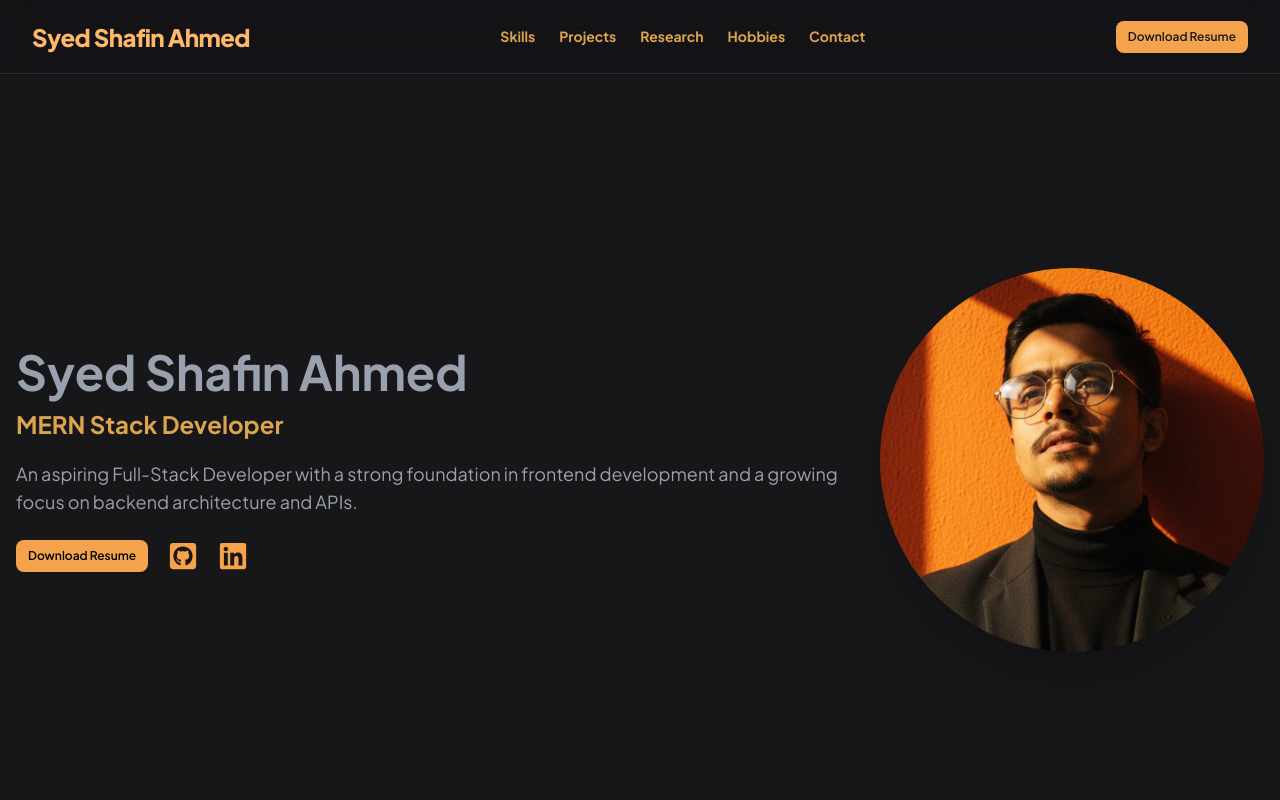
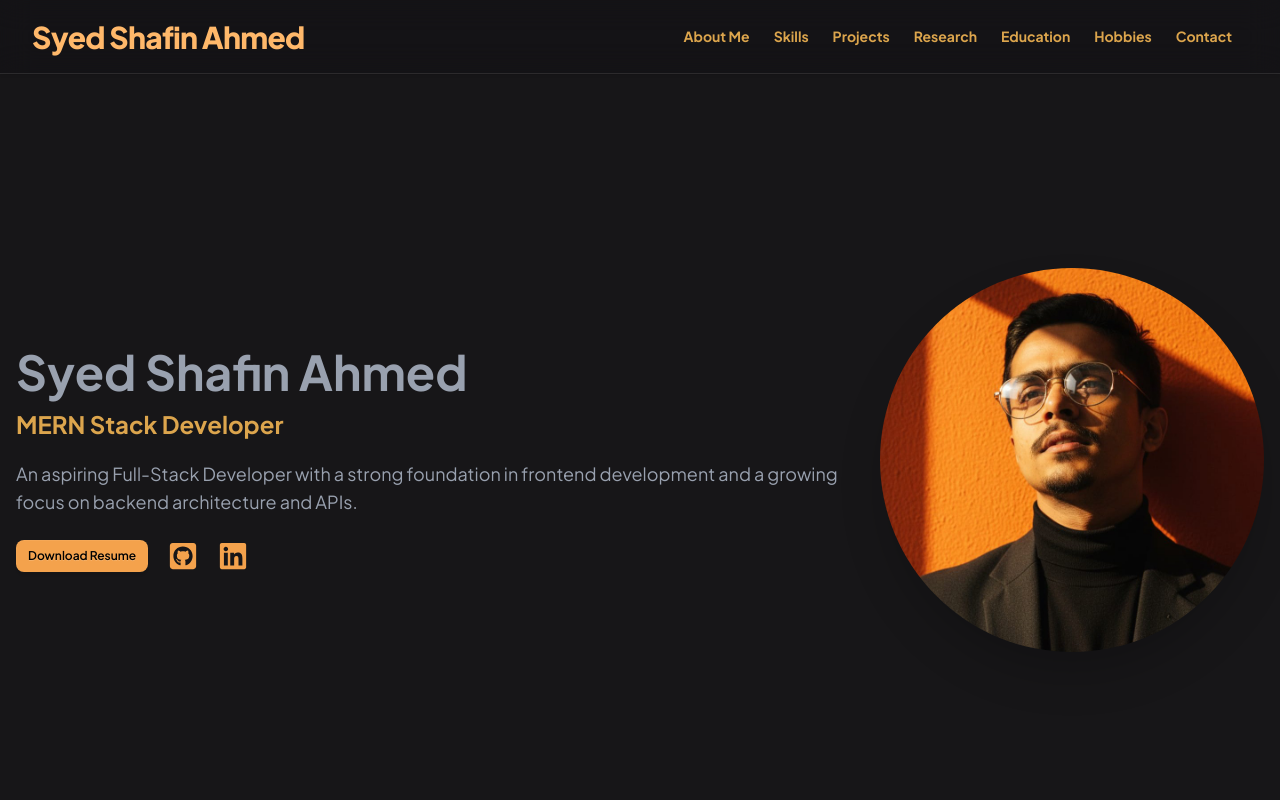
Before and after one commit to syedshafinahmed/PP, a React (Vite) app: page / in a window 1280 px wide. Shown: the top 800 px of the page. Built offline with nearby package versions, Linux system fonts and the light colour scheme.

Commit message:
Updated Navbar

```diff
--- a/package.json
+++ b/package.json
@@ -14,6 +14,7 @@
     "@tailwindcss/vite": "^4.1.16",
     "aos": "^2.3.4",
     "emailjs-com": "^3.2.0",
+    "framer-motion": "^12.23.25",
     "react": "^19.1.1",
     "react-dom": "^19.1.1",
     "react-icons": "^5.5.0",
--- /dev/null
+++ b/src/Components/Education.jsx
@@ -0,0 +1,11 @@
+import React from 'react';
+
+const Education = () => {
+  return (
+    <div>
+
+    </div>
+  );
+};
+
+export default Education;
--- a/src/Components/Footer.jsx
+++ b/src/Components/Footer.jsx
@@ -1,8 +1,6 @@
 import React from 'react';
 import { FaLinkedin } from 'react-icons/fa';
-import { FiGithub } from 'react-icons/fi';
 import { SiGmail } from 'react-icons/si';
-import { SlSocialLinkedin } from 'react-icons/sl';
 import { TbBrandGithubFilled } from 'react-icons/tb';
 
 const Footer = () => {
@@ -10,11 +8,13 @@ const Footer = () => {
     <div>
       <footer className="footer footer-horizontal footer-center border-t border-white/10 bg-base-300 text-base-content rounded p-10">
         <nav className="grid grid-flow-col gap-4">
-          <a href="#skills" className="link link-hover">Skills</a>
-          <a href="#projects" className="link link-hover">Project</a>
-          <a href="#publications" className="link link-hover">Research</a>
-          <a href="#hobbies" className="link link-hover">Hobbies</a>
-          <a href="#connect" className="link link-hover">Contact</a>
+          <a href="#" className="link link-hover text-[#F4A24C]">About Me</a>
+          <a href="#skills" className="link link-hover text-[#F4A24C]">Skills</a>
+          <a href="#projects" className="link link-hover text-[#F4A24C]">Project</a>
+          <a href="#publications" className="link link-hover text-[#F4A24C]">Research</a>
+          <a href="#education" className="link link-hover text-[#F4A24C]">Education</a>
+          <a href="#hobbies" className="link link-hover text-[#F4A24C]">Hobbies</a>
+          <a href="#connect" className="link link-hover text-[#F4A24C]">Contact</a>
         </nav>
 
         <nav>
@@ -46,7 +46,7 @@ const Footer = () => {
           </div>
         </nav>
         <aside>
-          <p>Copyright © {new Date().getFullYear()} - All right reserved by <strong>Syed Shafin Ahmed</strong></p>
+          <p className='text-[#F4A24C]'>Copyright © {new Date().getFullYear()} - All right reserved by <strong>Syed Shafin Ahmed</strong></p>
         </aside>
       </footer>
     </div>
--- a/src/Components/Hero.jsx
+++ b/src/Components/Hero.jsx
@@ -17,7 +17,6 @@ const Hero = () => {
                 <h1 className="text-3xl md:text-5xl">
                   <span className="text-gray-400">Syed Shafin Ahmed</span>
                 </h1>
-
                 <div className="h-6 text-2xl mt-4 flex justify-center md:justify-start items-center">
                   <TypeAnimation
                     className="text-2xl"
@@ -42,7 +41,7 @@ const Hero = () => {
               </p>
 
               <div className="flex justify-center items-center md:justify-start gap-5 mb-10 md:mb-0">
-                <a href='/Syed Shafin Ahmed.pdf' download className='btn text-black border-none bg-[#F4A24C] text-base-200 btn-sm'>Download Resume</a>
+                <a href='/Syed Shafin Ahmed.pdf' download className='btn text-black border-none bg-[#F4A24C] btn-sm'>Download Resume</a>
                 <a
                   href="https://github.com/syedshafinahmed"
                   target="_blank"
--- a/src/Components/Navbar.jsx
+++ b/src/Components/Navbar.jsx
@@ -6,8 +6,7 @@ const Navbar = () => {
       <div className="bg-base-100/10 backdrop-blur-lg border-b border-white/10 shadow-sm py-3 px-4 md:px-8">
         <div className="max-w-7xl mx-auto flex items-center justify-between">
 
-          <div className="flex items-center gap-3">
-            <div className="dropdown relative lg:hidden">
+          <div className="dropdown relative lg:hidden order-1">
             <div tabIndex={0} role="button" className="btn btn-ghost btn-sm">
               <svg xmlns="http://www.w3.org/2000/svg" className="h-5 w-5" fill="none"
                 viewBox="0 0 24 24" stroke="currentColor">
@@ -15,33 +14,33 @@ const Navbar = () => {
                   d="M4 6h16M4 12h16M4 18h16" />
               </svg>
             </div>
+
             <ul tabIndex={0}
-                className="menu menu-sm dropdown-content bg-base-100/80 backdrop-blur-md rounded-box mt-3 w-52 p-2 shadow">
+              className="menu menu-sm dropdown-content bg-base-100/80 backdrop-blur-md rounded-box mt-3 w-52 p-2 shadow font-bold">
+              <li><a href="#">About Me</a></li>
               <li><a href="#skills">Skills</a></li>
               <li><a href="#projects">Projects</a></li>
               <li><a href="#publications">Research</a></li>
+              <li><a href="#education">Education</a></li>
               <li><a href="#hobbies">Hobbies</a></li>
               <li><a href="#connect">Contact</a></li>
             </ul>
           </div>
 
-            <a href="#" className="text-lg font-semibold tracking-tight md:text-2xl md:font-black text-orange-300">
+          <div className="text-lg font-semibold tracking-tight md:text-3xl md:font-black text-orange-300 order-2 w-full text-right lg:order-none lg:w-auto lg:text-left">
             Syed Shafin Ahmed
-            </a>
           </div>
 
-          <div className="hidden lg:flex">
+          <div className="hidden lg:flex w-auto justify-end">
             <ul className="menu menu-horizontal px-1 font-bold">
+              <li><a href="#">About Me</a></li>
               <li><a href="#skills">Skills</a></li>
               <li><a href="#projects">Projects</a></li>
               <li><a href="#publications">Research</a></li>
+              <li><a href="#education">Education</a></li>
               <li><a href="#hobbies">Hobbies</a></li>
               <li><a href="#connect">Contact</a></li>
             </ul>
-          </div>
-
-          <div className="flex items-center">
-            <a href='/Syed Shafin Ahmed.pdf' download className='btn border-none bg-[#F4A24C] text-base-200 btn-sm'>Download Resume</a>
           </div>
 
         </div>
```
Also changed, not shown: 1 other file (tests, documents, lock files or other folders). Lines whose indentation alone changed are shown as unchanged.
